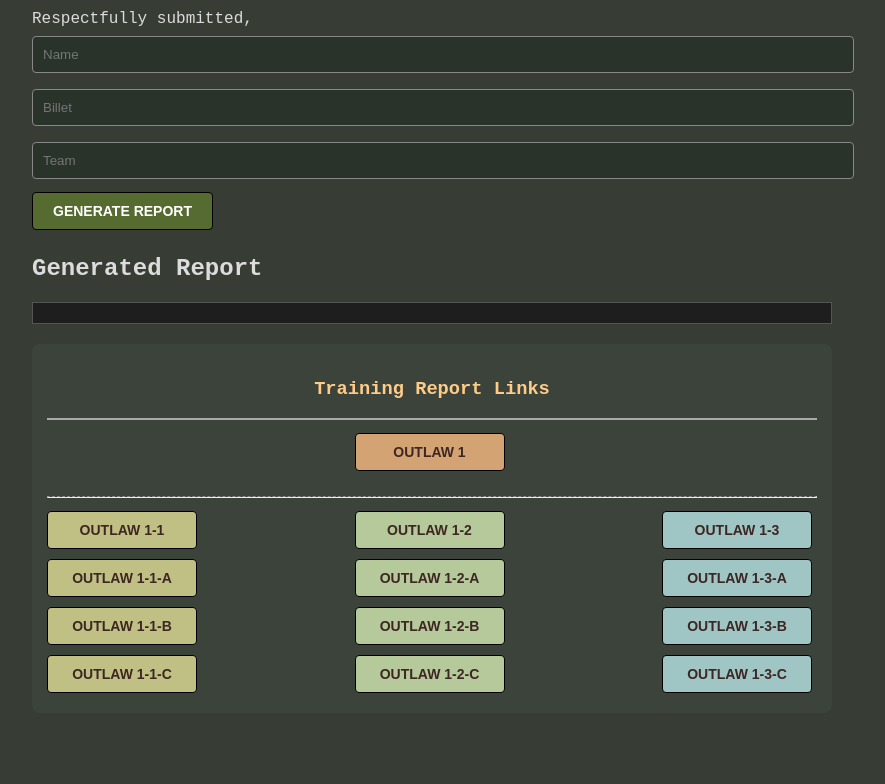
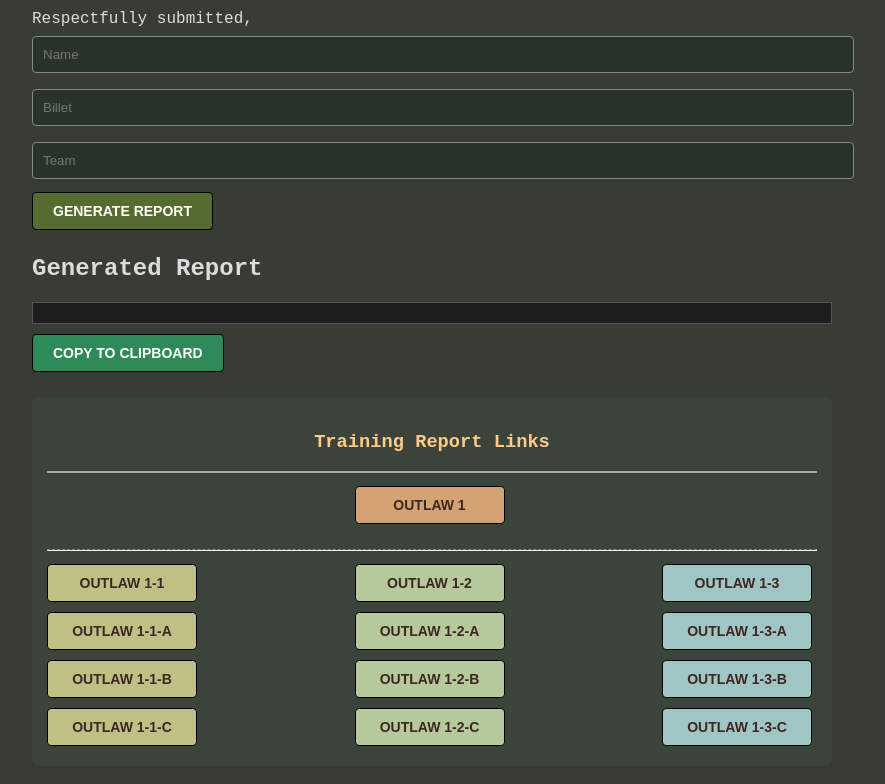
Before and after one commit to shackzilla/TR-Generator, a plain HTML site: page training_report_generator.html in a window 1280 px wide. Shown: the part 897-1681 px from the top of the page, without its empty margins (208-1093 px from the left). Before the commit the page ends 1630 px from the top, so only its background shows below. Drawn offline with Linux system fonts and the light colour scheme.

Commit message:
Update training_report_generator.html

```diff
--- a/training_report_generator.html
+++ b/training_report_generator.html
@@ -135,6 +135,8 @@ button:active {
   <h2>Generated Report</h2>
   <div id="output"></div>
 
+  <button onclick="copyToClipboard()" style="background-color:#2e8b57; color:#fff; margin-top: 10px;">Copy to Clipboard</button>
+
   <div style="background-color: #3c433b; padding: 15px; border-radius: 8px; margin-top: 20px; text-align: center;">
   <h3 style="color: #ffcc88;">Training Report Links</h3>
   <hr style="border: 1px solid #aaa;">
```
